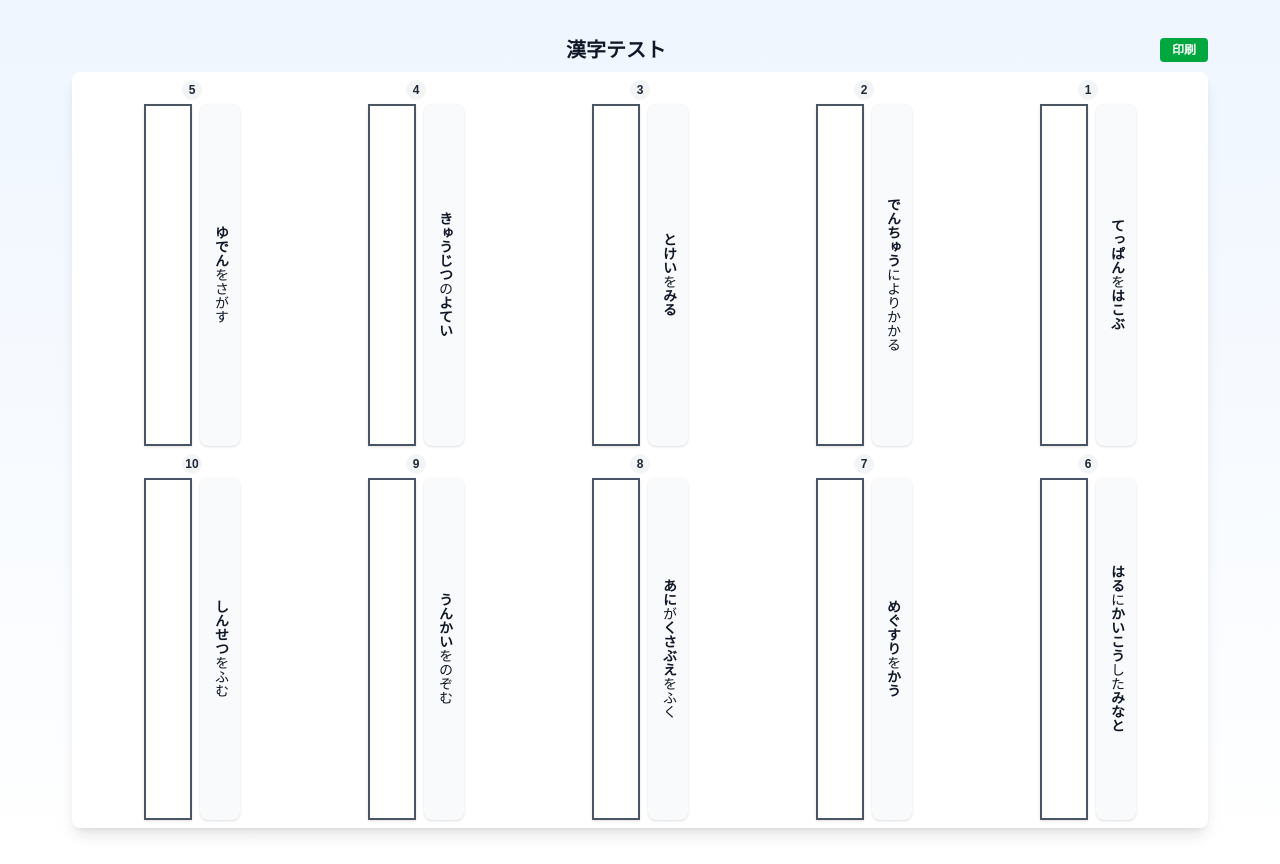
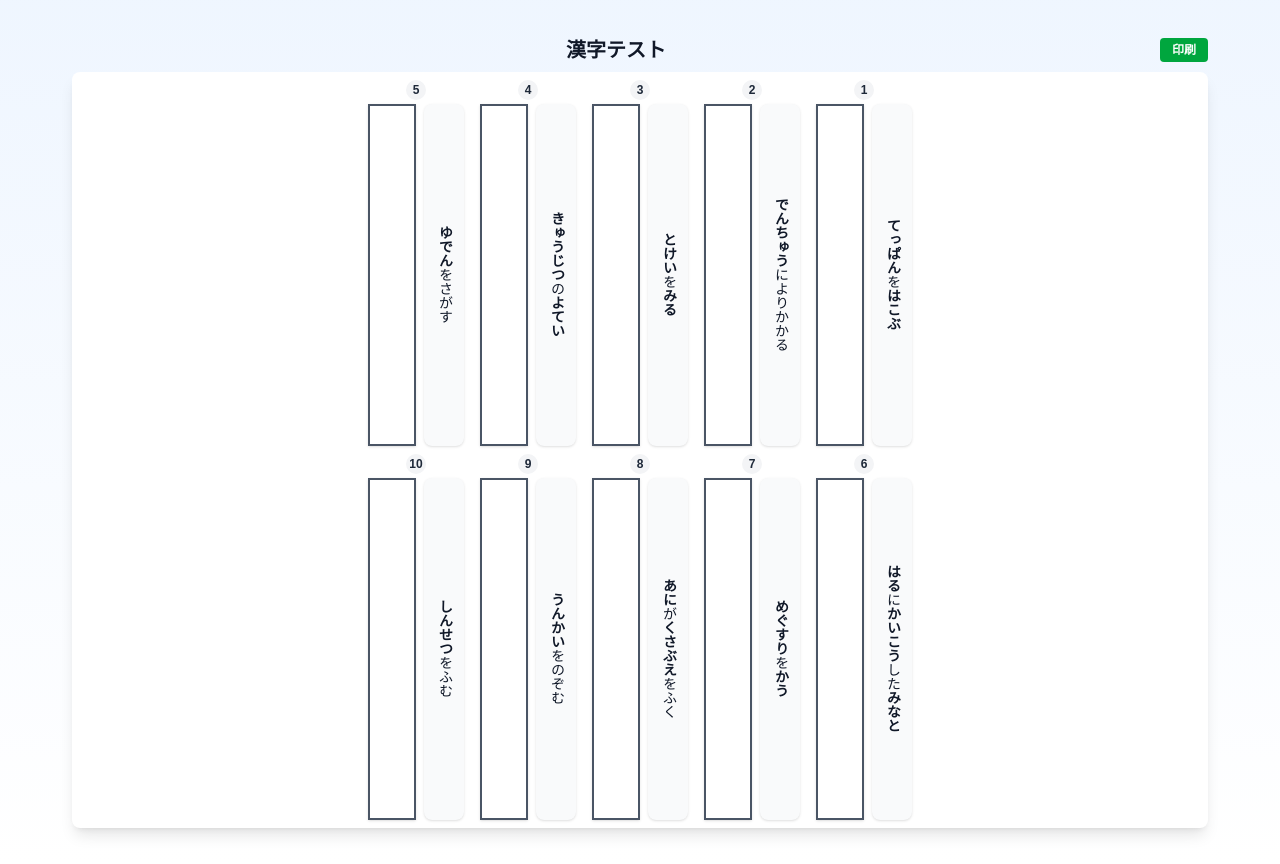
Before and after one commit to ayukatawago/kanji-study-app, a Next.js app: page / in a window 1280 px wide. Built offline with nearby package versions, Linux system fonts and the light colour scheme.

Commit message:
Adjust padding between QuestionItem

```diff
--- a/src/app/components/KanjiTest.tsx
+++ b/src/app/components/KanjiTest.tsx
@@ -68,7 +68,7 @@ export default function KanjiTest() {
 
       <div className="bg-white rounded-lg shadow-lg p-2 flex-1 flex flex-col min-h-0 print:shadow-none print:p-1 print:h-screen print:flex print:flex-col print:box-border">
         {/* Top row - questions 1-5 (right to left) */}
-        <div className="flex flex-row-reverse justify-between mb-2 flex-1 min-h-0 print:justify-between print:gap-2 print:mb-0 print:h-[48%]">
+        <div className="flex flex-row-reverse justify-center gap-4 mb-2 flex-1 min-h-0 print:justify-between print:gap-2 print:mb-0 print:h-[48%]">
           {questions.slice(0, 5).map((question, index) => (
             <QuestionItem
               key={index}
@@ -82,7 +82,7 @@ export default function KanjiTest() {
         </div>
 
         {/* Bottom row - questions 6-10 (right to left) */}
-        <div className="flex flex-row-reverse justify-between flex-1 min-h-0 print:justify-between print:gap-2 print:h-[48%]">
+        <div className="flex flex-row-reverse justify-center gap-4 flex-1 min-h-0 print:justify-between print:gap-2 print:h-[48%]">
           {questions.slice(5, 10).map((question, index) => (
             <QuestionItem
               key={index + 5}
--- a/src/app/components/QuestionItem.tsx
+++ b/src/app/components/QuestionItem.tsx
@@ -8,7 +8,7 @@ interface QuestionItemProps {
 
 export default function QuestionItem({ questionNumber, questionText, answer, onAnswerChange, formatQuestion }: QuestionItemProps) {
   return (
-    <div className="flex flex-col items-center gap-1 flex-1 h-full min-h-0 print:gap-1 print:flex-1 print:h-full">
+    <div className="flex flex-col items-center gap-1 h-full min-h-0 print:gap-1 print:flex-1 print:h-full">
       {/* Question number */}
       <div className="text-xs font-bold text-gray-800 bg-gray-100 rounded-full w-5 h-5 flex items-center justify-center flex-shrink-0 print:w-5 print:h-5 print:text-xs print:mb-1 print:flex-shrink-0">
         {questionNumber}
```
